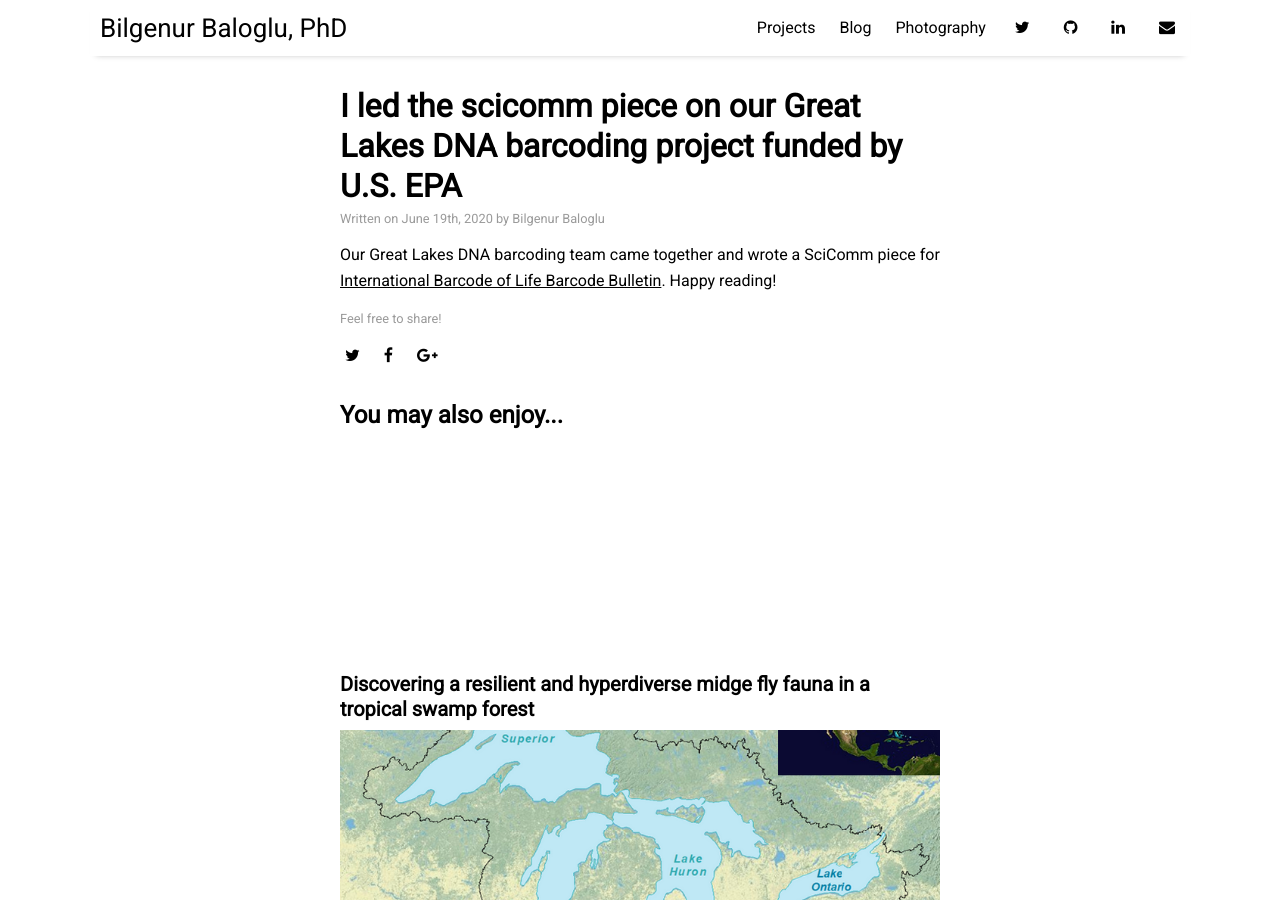
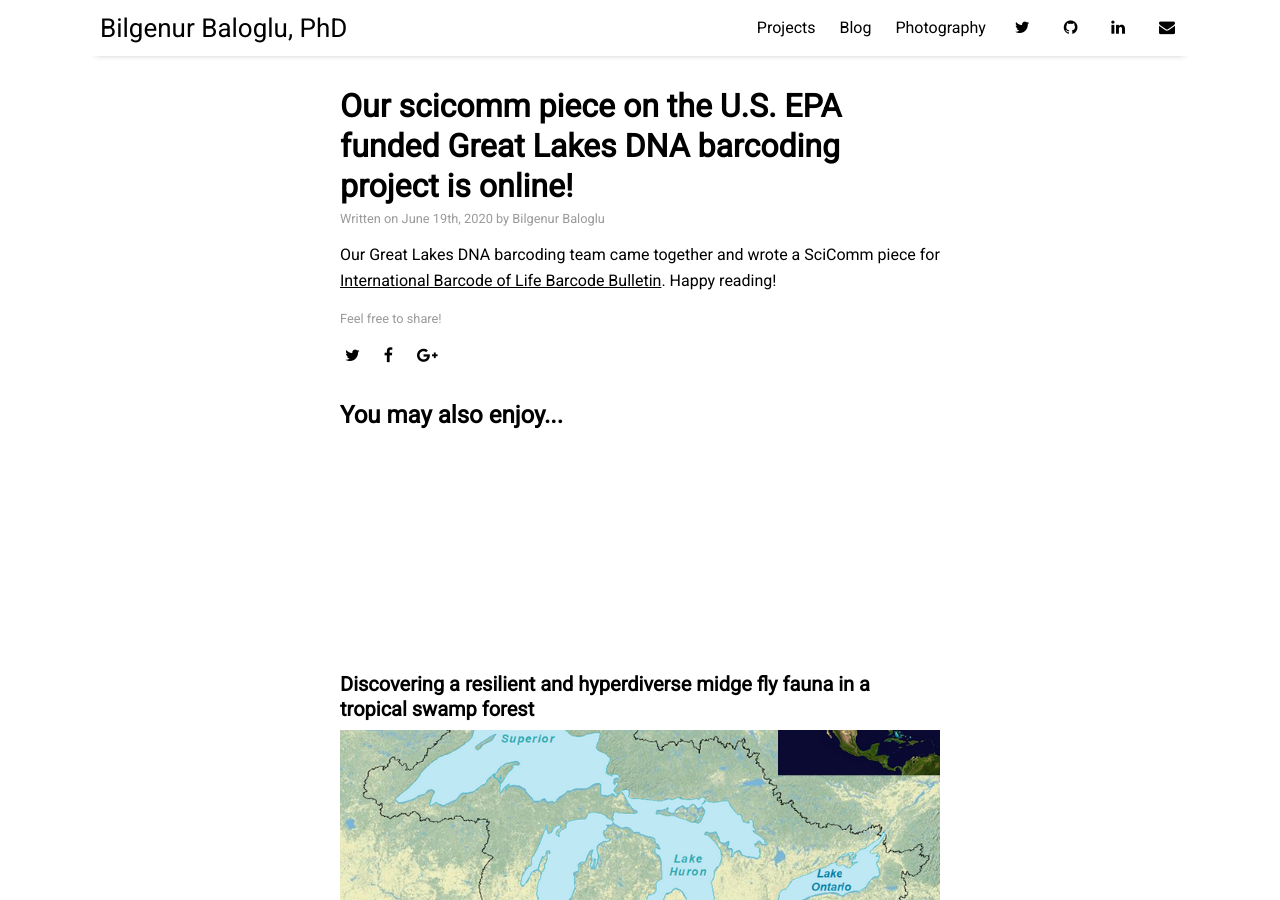
Before and after one commit to BBaloglu/bbaloglu.github.io, a Jekyll site: the page built from _posts/2020-06-19-GreatLakes-biomonitoring.md, in a window 1280 px wide and 900 px high. Built offline with Jekyll 4.4.1, drawn with Linux system fonts in a browser that asks for light colours; nearby versions of some CDN libraries.

Commit message:
Update 2020-06-19-GreatLakes-biomonitoring.md

```diff
--- a/_posts/2020-06-19-GreatLakes-biomonitoring.md
+++ b/_posts/2020-06-19-GreatLakes-biomonitoring.md
@@ -1,5 +1,5 @@
 ---
-title: "I led the scicomm piece on our Great Lakes DNA barcoding project funded by U.S. EPA"
+title: "Our scicomm piece on the U.S. EPA funded Great Lakes DNA barcoding project is online!"
 author: "Bilgenur Baloglu"
 layout: post
 categories: blog
```
